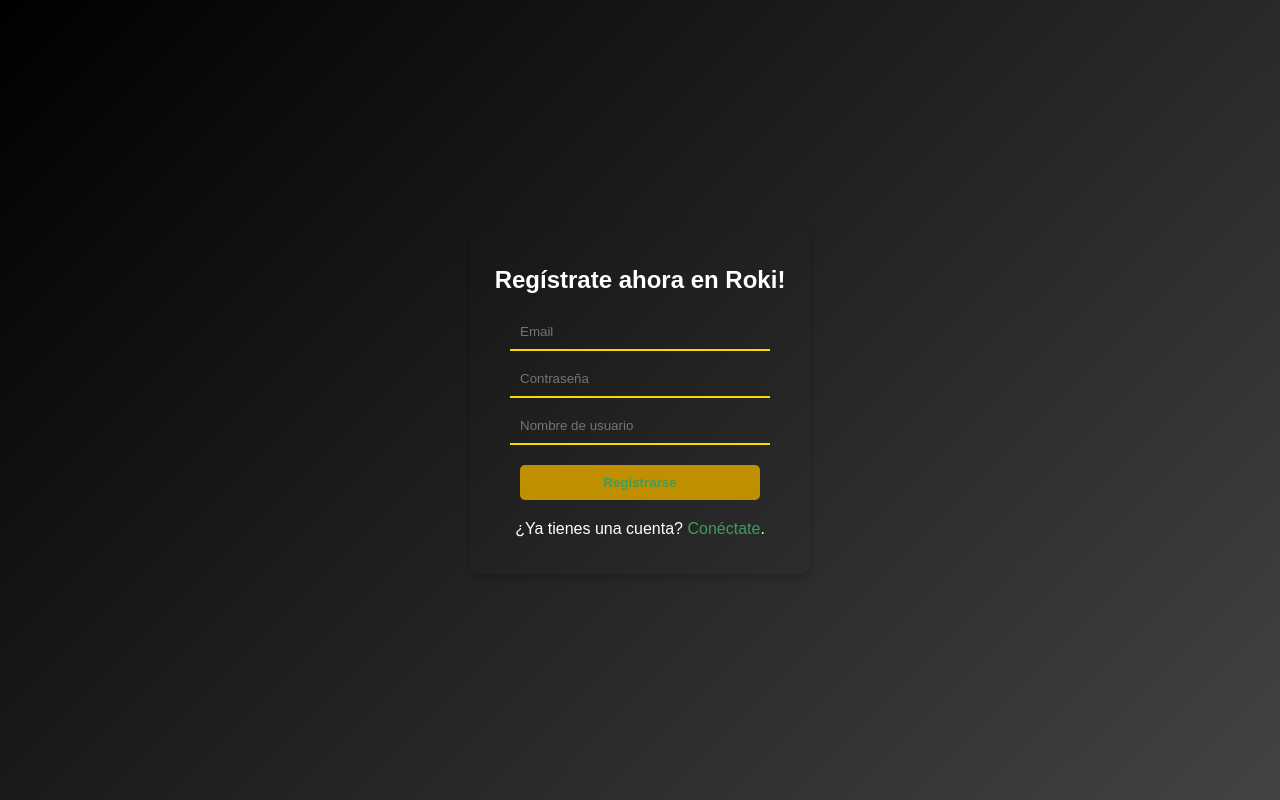
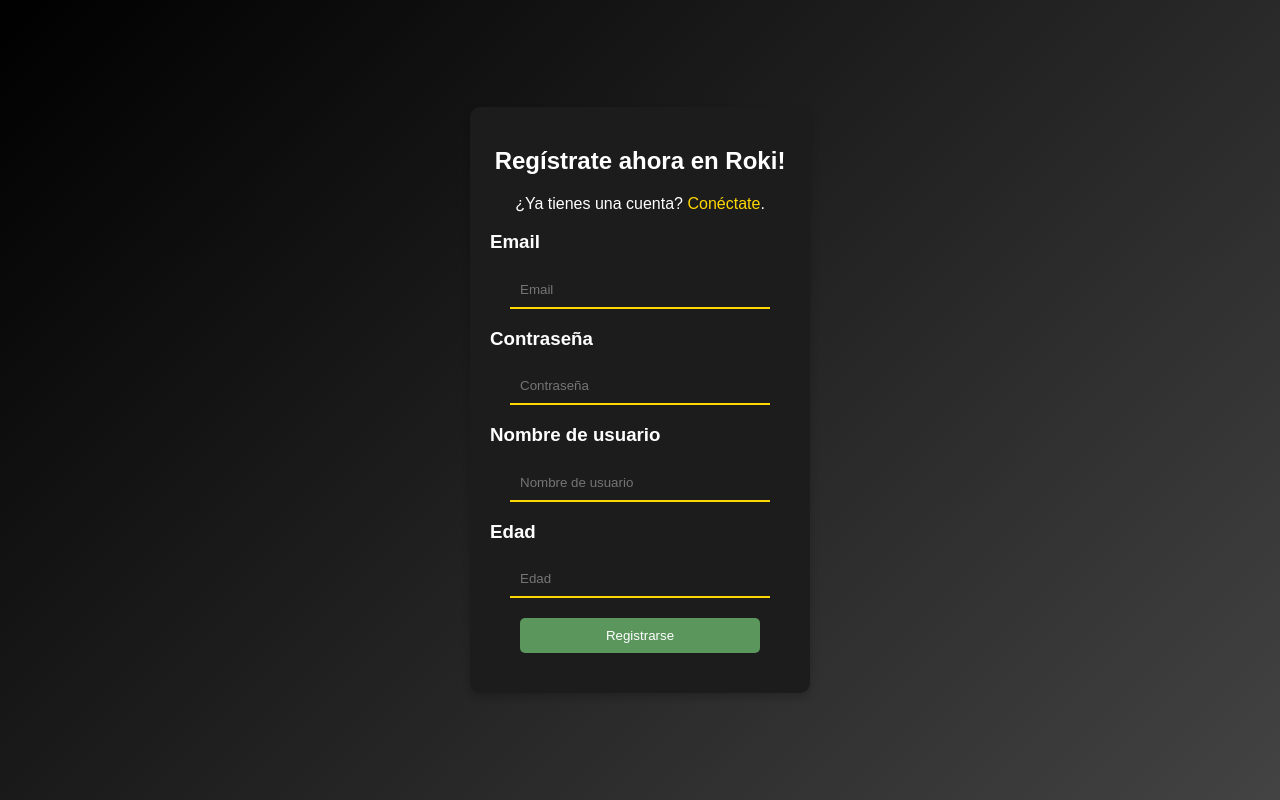
Before and after one commit to CesarOsorioP/ROKI, a React (Create React App) app in the folder client/: page /signup in a window 1280 px wide. Built offline with nearby package versions, Linux system fonts and the light colour scheme.

Commit message:
Se combinan los cambios no realizados en merge

```diff
--- a/client/src/Components/SignUp/Signup.css
+++ b/client/src/Components/SignUp/Signup.css
@@ -8,6 +8,7 @@
 }
 
 .signup-container {
+  background-color: #1c1c1c; /* Fondo oscuro */
   color: white;
   padding: 20px;
   border-radius: 10px;
@@ -32,20 +33,19 @@
   width: 80%;
   margin: 20px auto;
   padding: 10px;
-    background-color: #BF8F00;
-    font-weight: bold;
-    color: #3C9D5D;
+  background-color: #5b965d; /* Fondo rosa */
+  color: white;
   border: none;
   cursor: pointer;
   border-radius: 5px;
 }
 
 .signup-form button:hover {
-    background-color: #806000; /* Fondo rosa más oscuro al pasar el ratón */
+  background-color: #67a569; /* Fondo rosa más oscuro al pasar el ratón */
 }
 
 .signup-container a {
-    color: #3C9D5D; /* Enlace amarillo */
+  color: #ffd700; /* Enlace amarillo */
   text-decoration: none;
 }
 
@@ -56,6 +56,3 @@
 .text-align {
   text-align:start;
 }
-
-  .bolded { font-weight: bold;
-              color: #708A79;}
--- a/client/src/Components/SignUp/Signup.jsx
+++ b/client/src/Components/SignUp/Signup.jsx
@@ -32,13 +32,18 @@
   return (
     <div className="signup-container">
       <h2>Regístrate ahora en Roki!</h2>
+      <p>¿Ya tienes una cuenta? <a href="/login">Conéctate</a>.</p>
       <form className="signup-form" onSubmit={onSubmit}>
+      <h3 class = "text-align">Email</h3>
         <input type="email" name="email" value={email} onChange={onChange} placeholder="Email" />
+        <h3 class = "text-align">Contraseña</h3>
         <input type="password" name="password" value={password} onChange={onChange} placeholder="Contraseña" />
+        <h3 class = "text-align">Nombre de usuario</h3>
         <input type="text" name="username" value={username} onChange={onChange} placeholder="Nombre de usuario" />
+        <h3 class = "text-align">Edad</h3>
+        <input type="number" placeholder="Edad" />
         <button type="submit">Registrarse</button>
       </form>
-      <p>¿Ya tienes una cuenta? <a href="/login">Conéctate</a>.</p>
     </div>
   );
 };
```
Also changed, not shown: 1 other file (tests, documents, lock files or other folders). Lines whose indentation alone changed are shown as unchanged.
